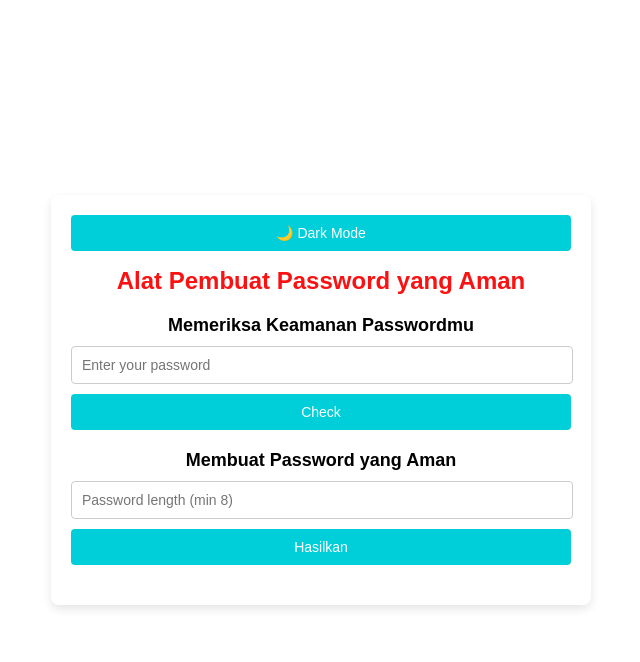
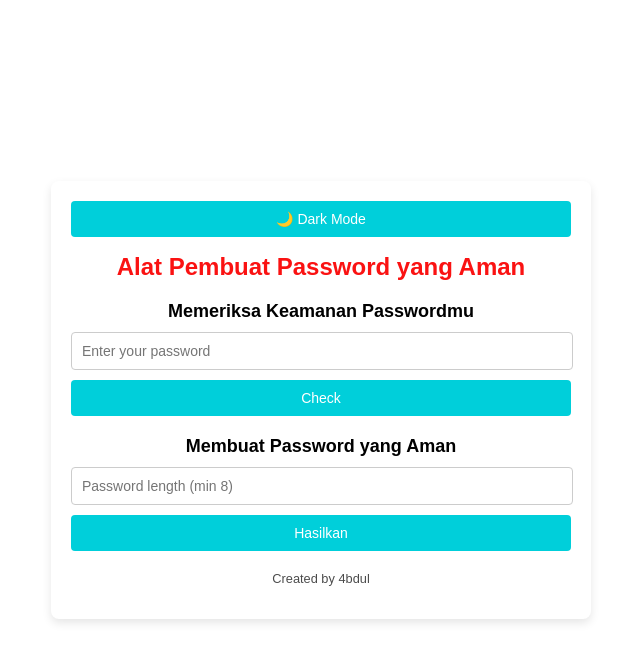
Before and after one commit to mhdraihanr/secpasswordgenerator.github.io, a Flask app: page / in a window 1280 px wide. Shown: the top 662 px of the page, without its empty margins (319-959 px from the left). Run offline with Flask 3, Linux system fonts and the light colour scheme.

Commit message:
menambah created by

```diff
--- a/static/style.css
+++ b/static/style.css
@@ -91,3 +91,10 @@ button:hover {
     border: 1px solid #d4edda;
     margin-top: 10px;
 }
+.creator {
+    font-size: 0.8em; /* Ukuran font kecil */
+    color: var(--text-color); /* Sesuaikan warna dengan tema */
+    margin-top: 10px; /* Beri jarak dari elemen sebelumnya */
+    text-align: center; /* Teks rata tengah */
+    opacity: 0.7; /* Transparansi untuk efek lebih halus */
+}
--- a/templates/check.html
+++ b/templates/check.html
@@ -39,6 +39,10 @@
                 <p><strong>Tingkat Keamanan:</strong> {{ strength }}</p>
             </div>
         {% endif %}
+
+        <!-- Teks "Created by 4bdul" -->
+         <p class="creator">Created by 4bdul</p>
     </div>
+
 </body>
 </html>
```
